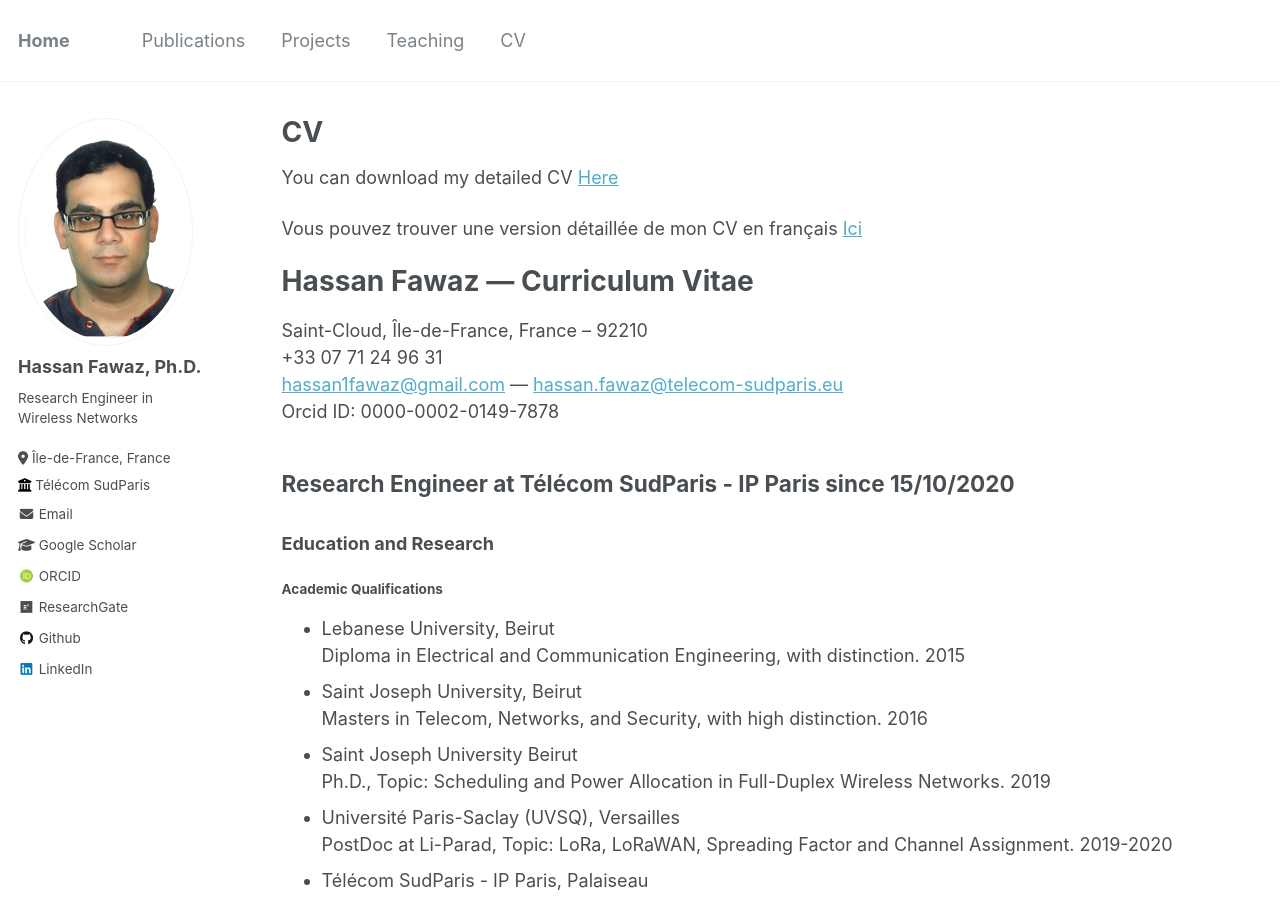
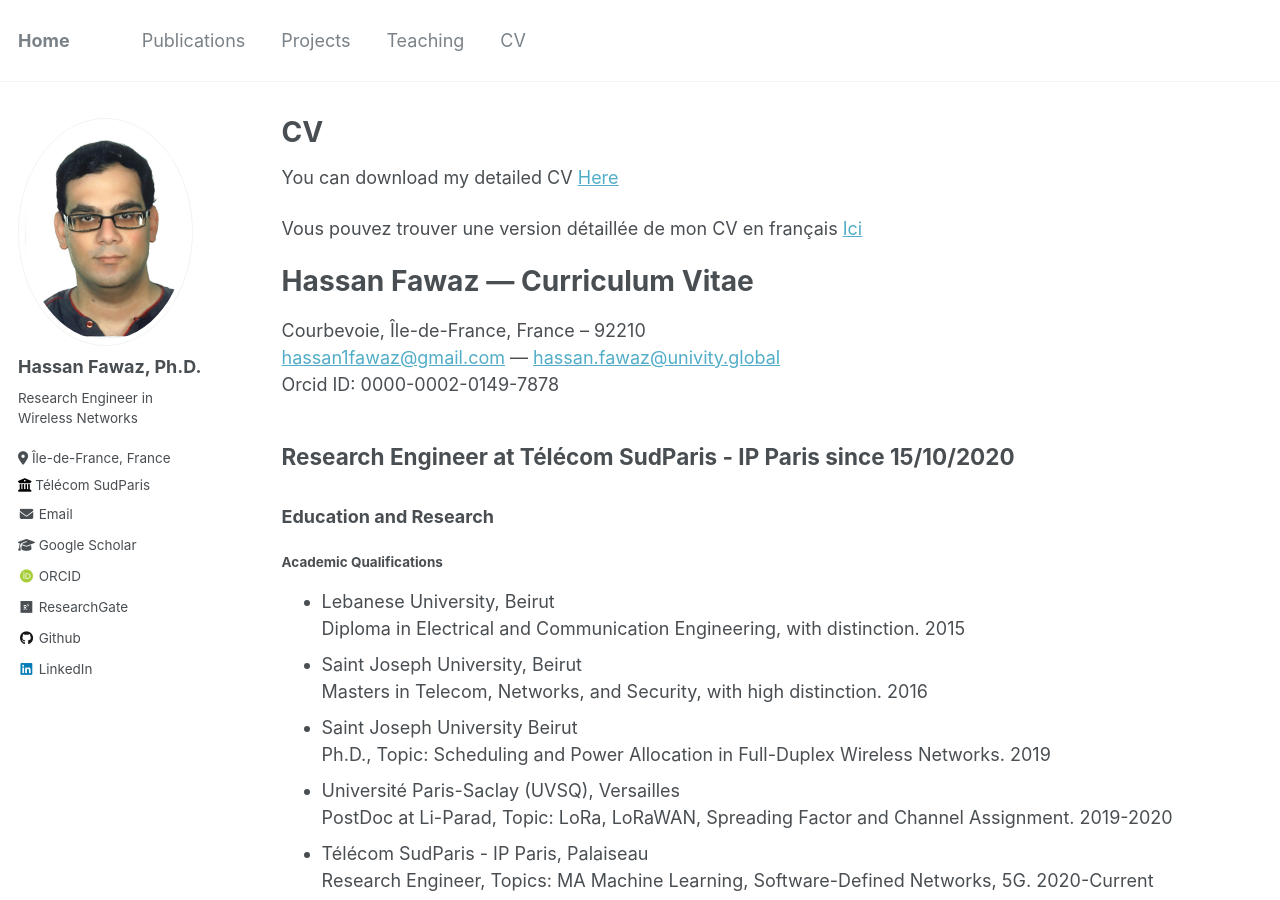
Before and after one commit to Hassan-Fawaz/Hassan-Fawaz.github.io, a Jekyll site: the page built from _pages/cv.md, in a window 1280 px wide and 900 px high. Built offline with Jekyll 4.4.1, drawn with Linux system fonts in a browser that asks for light colours; some web fonts are replaced.

Commit message:
Update cv.md

```diff
--- a/_pages/cv.md
+++ b/_pages/cv.md
@@ -22,9 +22,8 @@
 Vous pouvez trouver une version détaillée de mon CV en français [Ici](https://hassan-fawaz.github.io/files/CVfr.pdf)
 
 # Hassan Fawaz — Curriculum Vitae
-Saint-Cloud, Île-de-France, France – 92210
-+33 07 71 24 96 31
-[hassan1fawaz@gmail.com](mailto:hassan1fawaz@gmail.com) — [hassan.fawaz@telecom-sudparis.eu](mailto:hassan.fawaz@telecom-sudparis.eu)
+Courbevoie, Île-de-France, France – 92210
+[hassan1fawaz@gmail.com](mailto:hassan1fawaz@gmail.com) — [hassan.fawaz@univity.global](mailto:hassan.fawaz@univity.global)
 Orcid ID: 0000-0002-0149-7878
 
 ## Research Engineer at Télécom SudParis - IP Paris since 15/10/2020
```
